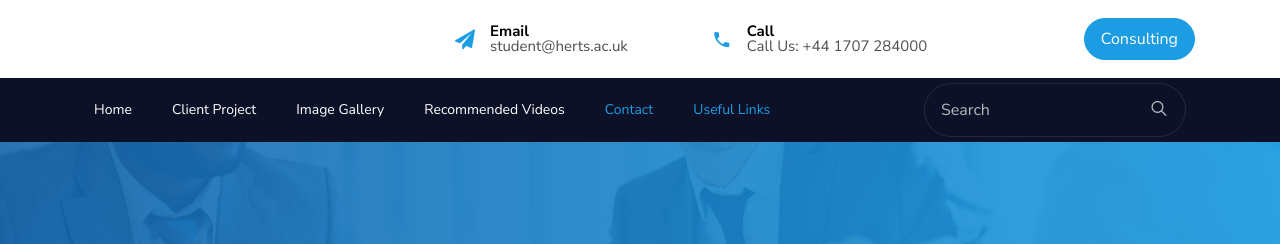
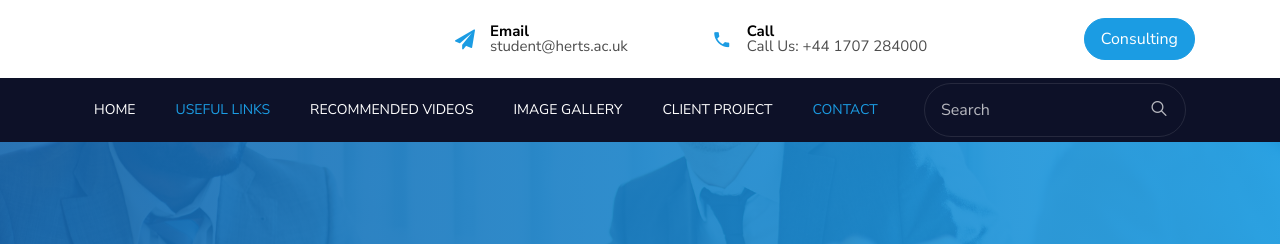
Before and after one commit to Assignmentsy/consultancy-websitee, a plain HTML site: page contact.html in a window 1280 px wide. Shown: the top 244 px of the page. Drawn offline with Linux system fonts and the light colour scheme; some packages are replaced by stand-ins of ours; no server answers; files whose address does not match are found by name.

Commit message:
Update contact.html

```diff
--- a/contact.html
+++ b/contact.html
@@ -70,13 +70,15 @@
         </form>
 	      <div class="collapse navbar-collapse" id="ftco-nav">
 	        <ul class="navbar-nav mr-auto">
-	        	<li class="nav-item"><a href="index.html" class="nav-link pl-0">Home</a></li>
+	        	<li class="nav-item"><a href="index.html" class="nav-link pl-0">HOME</a></li>
+            <li class="nav-item active"><a href="links.html" class="nav-link">USEFUL LINKS</a></li>
+            <li class="nav-item"><a href="videos.html" class="nav-link">RECOMMENDED VIDEOS</a></li>
+            <li class="nav-item"><a href="images.html" class="nav-link">IMAGE GALLERY</a></li>
+	        	<li class="nav-item"><a href="project-page.html" class="nav-link">CLIENT PROJECT</a></li>
 
-	        	<li class="nav-item"><a href="project-page.html" class="nav-link">Client Project</a></li>
-	        	<li class="nav-item"><a href="images.html" class="nav-link">Image Gallery</a></li>
-	        	<li class="nav-item"><a href="videos.html" class="nav-link">Recommended Videos</a></li>
-	          <li class="nav-item active"><a href="contact.html" class="nav-link">Contact</a></li>
-            <li class="nav-item active"><a href="links.html" class="nav-link">Useful Links</a></li>
+
+	          <li class="nav-item active"><a href="contact.html" class="nav-link">CONTACT</a></li>
+
 	        </ul>
 	      </div>
 	    </div>
```
